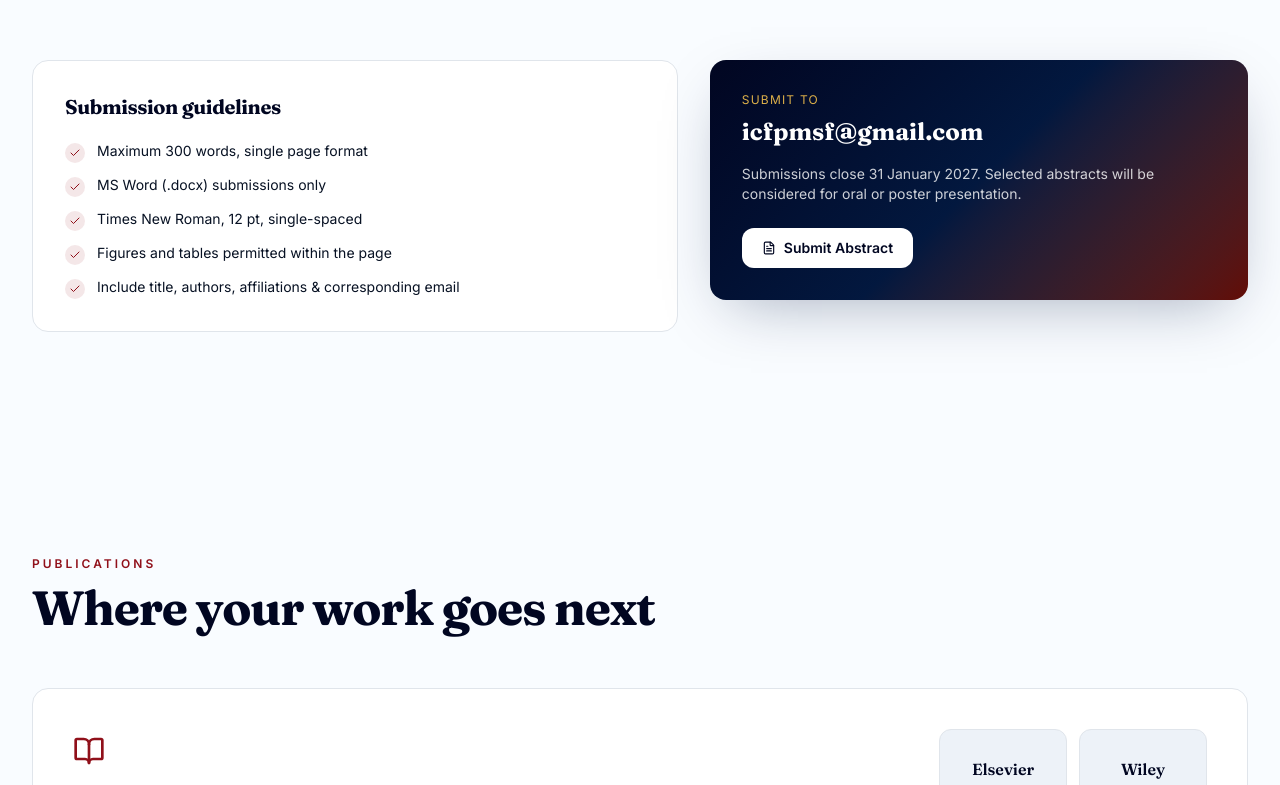
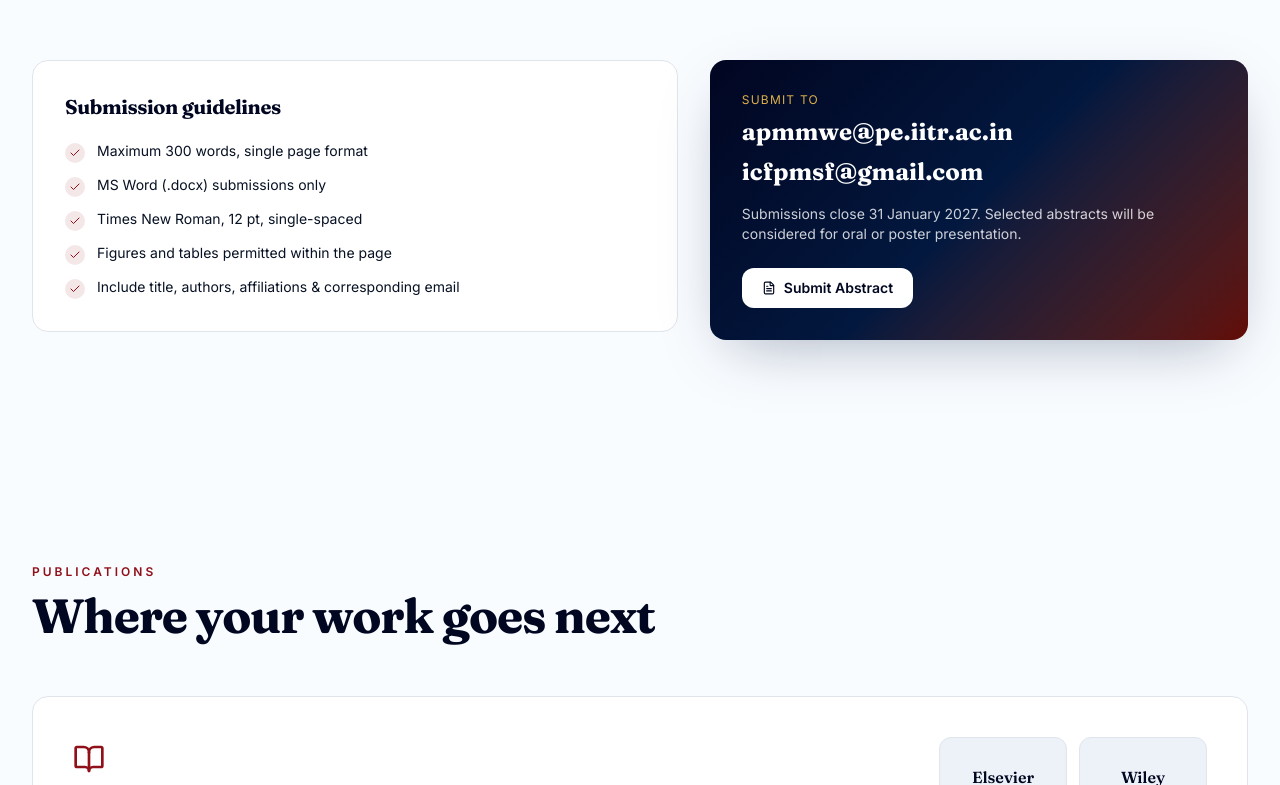
Before and after one commit to yuvraj-makani/FPMSF26-Website, a React (Vite) app: page / in a window 1280 px wide. Shown: the part 6975-7760 px from the top of the page. Built offline with nearby package versions, Linux system fonts and the light colour scheme.

Commit message:
Update App.tsx

```diff
--- a/src/App.tsx
+++ b/src/App.tsx
@@ -271,6 +271,9 @@ function Home() {
           </div>
           <div className="rounded-2xl bg-hero-gradient text-white p-6 sm:p-8 shadow-elegant">
             <div className="text-xs uppercase tracking-widest text-gold">Submit to</div>
+            <a href="mailto:Pass:apmmwe@pe.iitr.ac.in" className="mt-2 block font-display text-xl sm:text-2xl font-bold break-all hover:text-gold transition">
+              apmmwe@pe.iitr.ac.in
+            </a>
             <a href="mailto:Pass:icfpmsf@gmail.com" className="mt-2 block font-display text-xl sm:text-2xl font-bold break-all hover:text-gold transition">
               icfpmsf@gmail.com
             </a>
@@ -405,6 +408,9 @@ function Home() {
           <div className="rounded-2xl bg-card border border-border p-6">
             <Mail className="text-accent" size={22} />
             <div className="mt-3 text-xs uppercase tracking-widest text-muted-foreground">Email</div>
+            <a href="mailto:Pass:apmmwe@pe.iitr.ac.in" className="mt-2 block font-display text-xl sm:text-2xl font-bold break-all hover:text-gold transition">
+              apmmwe@pe.iitr.ac.in
+            </a>
             <a href="mailto:icfpmsf@gmail.com" className="block font-display font-semibold text-navy-deep mt-1 break-all hover:text-accent">
               icfpmsf@gmail.com
             </a>
```
